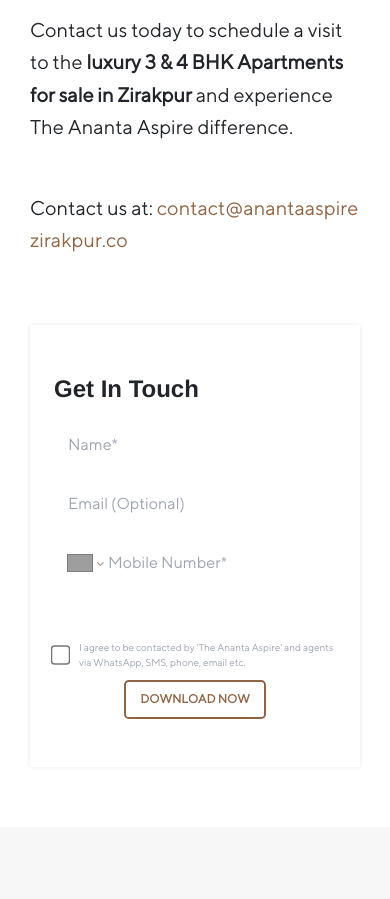
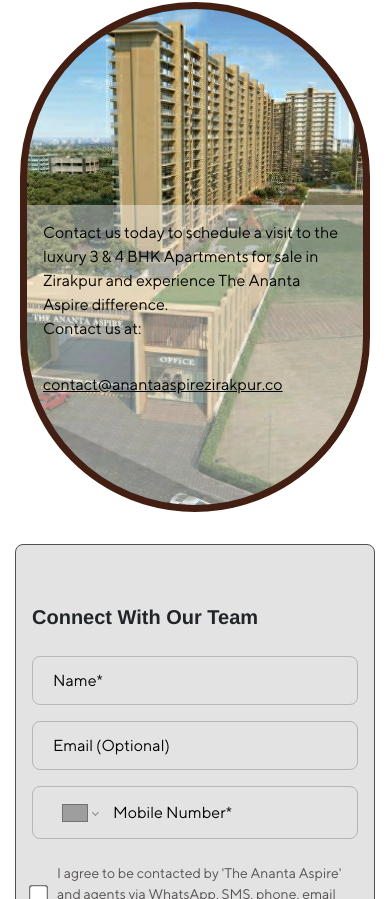
Before and after one commit to soniiosandweb/ananta-mix, a React (Create React App) app: page / in a window 390 px wide. Shown: the part 8385-9284 px from the top of the page. Built offline with nearby package versions, Linux system fonts and the light colour scheme; grey boxes are pictures that could not be loaded; a web font is replaced by a local one.

Commit message:
contact us section

```diff
--- a/src/components/Home/ContactUs/ContactUs-new.jsx
+++ /dev/null
@@ -1,34 +0,0 @@
-import "./ContactUs.css";
-import { Col, Container, Row } from "react-bootstrap"
-import EnquireForm from "../../Layout/EnquireForm/EnquireForm"
-
-const ContactUs = () => {
-    return (
-        <div className="contact_us_section padding-top padding-bottom">
-            <Container>
-                <Row>
-                    <Col>
-                        <div className="contact_us_flex">
-                            <div className="contact_us_left_col">
-                                <div className="contact_us_content">
-                                    <div className="contact_us_content_text">
-                                        <p className="contact_form_text">Contact us today to schedule a visit to the luxury 3 & 4 BHK Apartments for sale in Zirakpur and experience The Ananta Aspire difference.</p>
-                                        <p className="contact_form_text">Contact us at:</p>
-                                        <p className="contact_form_text"><a href="mailto:contact@anantaaspirezirakpur.co">contact@anantaaspirezirakpur.co</a></p>
-                                    </div>
-                                </div>
-                            </div>
-                            <div className="contact_us_right_col">
-                                <div className="contact_section_form">
-                                    <EnquireForm title="Get In Touch" />
-                                </div>
-                            </div>
-                        </div>
-                    </Col>
-                </Row>
-            </Container>
-        </div>
-    )
-}
-
-export default ContactUs
--- /dev/null
+++ b/src/components/Home/ContactUs/ContactUs-old.jsx
@@ -0,0 +1,24 @@
+import EnquireForm from "../../Layout/EnquireForm/EnquireForm"
+
+const ContactUs = () => {
+    return (
+        <section className="max-w-5xl m-auto py-10 px-2.5 text-center flex flex-col gap-5" id="contact">
+
+            <div className="flex flex-col md:flex-row items-center p-2.5 gap-5">
+                <div className="w-full md:w-1/2 p-2.5 text-left">
+                    <p className="text-xl leading-relaxed">Contact us today to schedule a visit to the <b>luxury 3 & 4 BHK Apartments for
+                        sale in Zirakpur</b> and experience The Ananta Aspire difference.
+                    </p>
+                    <p className="text-xl leading-relaxed mt-5">Contact us at: <a className="text-brown break-all" href="mailto:contact@anantaaspirezirakpur.co">  <span> </span>contact@anantaaspirezirakpur.co</a></p>
+                </div>
+                <div className="w-full md:w-1/2 p-2.5">
+                    <div className="p-4 sm:p-8" style={{ boxShadow: "0px 0px 4px 0px #0000001A" }}>
+                        <EnquireForm title="Get In Touch" />
+                    </div>
+                </div>
+            </div>
+        </section>
+    )
+}
+
+export default ContactUs
--- a/src/components/Home/ContactUs/ContactUs.css
+++ b/src/components/Home/ContactUs/ContactUs.css
@@ -1,6 +1,6 @@
 .contact_us_section .contact_us_flex {
     display: flex;
-    gap: 2rem;
+    gap: 3rem;
     align-items: center;
 }
 .contact_us_left_col {
@@ -15,13 +15,155 @@
     border: 7px solid var(--color-brown);
     border-radius: 250px;
     display: flex;
-    align-items: end;
+    justify-content: end;
     flex-direction: column;
 }
 .contact_us_content .contact_us_content_text {
-
+    background-color: rgb(255 255 255 / 42%);
+    padding: 3rem;
+    border-radius: 0 0 250px 250px;
+    margin: 0 auto;
+    min-height: 369px;
+}
+.contact_us_content .contact_us_content_text .contact_form_text {
+    font-size: 20px;
+    font-weight: 500;
+    color: var(--color-black);
+}
+.contact_us_content .contact_us_content_text .contact_form_text a {
+    margin-top: 2rem;
+    display: block;
+    text-decoration: underline;
+}
+.contact_us_content .contact_us_content_text .contact_form_text a:hover {
+    color: var(--color-old-brown);
 }
 .contact_us_right_col {
     width: 100%;
     flex: 1;
 }
+.contact_section_form {
+    background-color: #E3E3E3;
+    border: 0.5px solid var(--color-gray);
+    border-radius: 8px;
+    padding: 2rem 3rem;
+}
+.contact_section_form h5 {
+    font-size: 35px;
+    font-weight: 600;
+    margin-bottom: 15px;
+}
+.contact_section_form input {
+    font-size: 18px;
+    font-weight: 500;
+    padding: 12px 30px !important;
+    height: auto;
+    border: 1px solid var(--color-border) !important;
+    border-radius: 8px;
+    background-color: var(--color-transparent) !important;
+    color: var(--color-black);
+}
+.contact_section_form input::placeholder {
+    color: var(--color-black);
+}
+.contact_section_form .PhoneInput {
+    border: 1px solid var(--color-border) !important;
+    border-radius: 8px;
+    background-color: var(--color-transparent) !important;
+    padding: 12px 30px !important;
+}
+.contact_section_form .PhoneInput input {
+    border: none !important;
+    border-radius: 0px;
+    padding: 0 10px !important;
+}
+.contact_section_form .checkbox_div {
+    margin-top: 1rem !important;
+    font-size: 14px;
+    color: var(--color-gray);
+    max-width: 544px;
+}
+.contact_section_form input.checkbox {
+    background-color: var(--color-transparent) !important;
+}
+.contact_section_form .submit_btn {
+    background-color: var(--color-old-brown) !important;
+    color: var(--color-white);
+    width: 100%;
+    text-transform: capitalize;
+    padding: 16px 20px !important;
+    font-size: 18px;
+    font-weight: 500;
+    border: 1px solid var(--color-old-brown) !important;
+    margin-top: 2rem;
+}
+.contact_section_form .submit_btn:hover {
+    background-color: var(--color-btn-bg) !important;
+    color: var(--color-black) !important;
+}
+@media (max-width: 1199px) {
+    .contact_us_section .contact_us_flex {
+        gap: 2rem;
+    }
+}
+@media (max-width: 991px) {
+    .contact_us_section .contact_us_flex {
+        gap: 1rem;
+    }
+    .contact_us_left_col {
+        flex: 0 0 320px;
+        max-width: 320px;
+    }
+    .contact_us_content {
+        min-height: 650px;
+    }
+    .contact_us_content .contact_us_content_text {
+        padding: 1rem;
+        min-height: 300px;
+    }
+    .contact_us_content .contact_us_content_text .contact_form_text {
+        font-size: 16px;
+    }
+    .contact_section_form {
+        padding: 2rem;
+    }
+}
+@media (max-width: 767px) {
+    .contact_us_section .contact_us_flex {
+        gap: 2rem;
+        flex-direction: column;
+    }
+    .contact_us_left_col {
+        flex: 0 0 350px;
+        max-width: 350px;
+    }
+    .contact_us_content {
+        min-height: 510px;
+    }
+    .contact_us_content .contact_us_content_text {
+        padding: 2rem;
+    }
+    .contact_section_form h5 {
+        font-size: 20px;
+    }
+    .contact_section_form input {
+        font-size: 16px;
+        padding: 10px 20px !important;
+    }
+    .contact_section_form .submit_btn {
+        padding: 14px 20px !important;
+    }
+}
+@media (max-width: 480px) {
+    .contact_us_left_col {
+        flex: 1;
+        max-width: 350px;
+        width: 100%;
+    }
+    .contact_us_content .contact_us_content_text {
+        padding: 1rem;
+    }
+    .contact_section_form {
+        padding: 2rem 1rem;
+    }
+}
--- a/src/components/Home/ContactUs/ContactUs.jsx
+++ b/src/components/Home/ContactUs/ContactUs.jsx
@@ -1,23 +1,33 @@
+import "./ContactUs.css";
+import { Col, Container, Row } from "react-bootstrap"
 import EnquireForm from "../../Layout/EnquireForm/EnquireForm"
 
 const ContactUs = () => {
     return (
-        <section className="max-w-5xl m-auto py-10 px-2.5 text-center flex flex-col gap-5" id="contact">
-
-            <div className="flex flex-col md:flex-row items-center p-2.5 gap-5">
-                <div className="w-full md:w-1/2 p-2.5 text-left">
-                    <p className="text-xl leading-relaxed">Contact us today to schedule a visit to the <b>luxury 3 & 4 BHK Apartments for
-                        sale in Zirakpur</b> and experience The Ananta Aspire difference.
-                    </p>
-                    <p className="text-xl leading-relaxed mt-5">Contact us at: <a className="text-brown break-all" href="mailto:contact@anantaaspirezirakpur.co">  <span> </span>contact@anantaaspirezirakpur.co</a></p>
-                </div>
-                <div className="w-full md:w-1/2 p-2.5">
-                    <div className="p-4 sm:p-8" style={{ boxShadow: "0px 0px 4px 0px #0000001A" }}>
-                        <EnquireForm title="Get In Touch" />
-                    </div>
-                </div>
-            </div>
-        </section>
+        <div className="contact_us_section padding-top padding-bottom">
+            <Container>
+                <Row>
+                    <Col>
+                        <div className="contact_us_flex">
+                            <div className="contact_us_left_col">
+                                <div className="contact_us_content">
+                                    <div className="contact_us_content_text">
+                                        <p className="contact_form_text">Contact us today to schedule a visit to the luxury 3 & 4 BHK Apartments for sale in Zirakpur and experience The Ananta Aspire difference.</p>
+                                        <p className="contact_form_text">Contact us at:</p>
+                                        <p className="contact_form_text"><a href="mailto:contact@anantaaspirezirakpur.co">contact@anantaaspirezirakpur.co</a></p>
+                                    </div>
+                                </div>
+                            </div>
+                            <div className="contact_us_right_col">
+                                <div className="contact_section_form">
+                                    <EnquireForm title="Connect With Our Team" />
+                                </div>
+                            </div>
+                        </div>
+                    </Col>
+                </Row>
+            </Container>
+        </div>
     )
 }
 
--- a/src/components/Layout/EnquireForm/EnquireForm.jsx
+++ b/src/components/Layout/EnquireForm/EnquireForm.jsx
@@ -223,10 +223,10 @@
                         )}
                     </div>
 
-                    <p className={`flex items-center text-[10px] mt-5 ${termsCheck ? 'font-semibold' : 'font-extralight  text-gray-400'}`}><input type='checkbox' required className='align-middle size-4' name="termsCheck" checked={termsCheck} value={termsValue} onChange={(e) => CheckboxChange(e)} /> <span>I agree to be contacted by 'The Ananta Aspire' and agents via WhatsApp, SMS, phone, email etc.</span></p>
+                    <p className={`checkbox_div flex items-center text-[10px] mt-5 ${termsCheck ? 'font-semibold' : 'font-extralight  text-gray-400'}`}><input type='checkbox' required className='align-middle size-4 checkbox' name="termsCheck" checked={termsCheck} value={termsValue} onChange={(e) => CheckboxChange(e)} /> <span>I agree to be contacted by 'The Ananta Aspire' and agents via WhatsApp, SMS, phone, email etc.</span></p>
 
                     <div className="mt-2.5 text-center flex items-center gap-5 justify-center">
-                        <input type="submit" value={button ? button : 'Download Now'} className={`font-bold uppercase text-xs  py-2.5 sm:pb-3.5 sm:pt-[15px] px-3.5 sm:px-[22px] 1xl:px-8 rounded-md text-primary-brown  bg-white border-2 border-primary-brown hover:bg-primary-brown hover:text-white cursor-pointer`} />
+                        <input type="submit" value={button ? button : 'Download Now'} className={`submit_btn font-bold uppercase text-xs  py-2.5 sm:pb-3.5 sm:pt-[15px] px-3.5 sm:px-[22px] 1xl:px-8 rounded-md text-primary-brown  bg-white border-2 border-primary-brown hover:bg-primary-brown hover:text-white cursor-pointer`} />
 
 
                         {loading && (
```
Also changed, not shown: src/components/Layout/Footer/Footer.jsx (+9 -2 lines).
